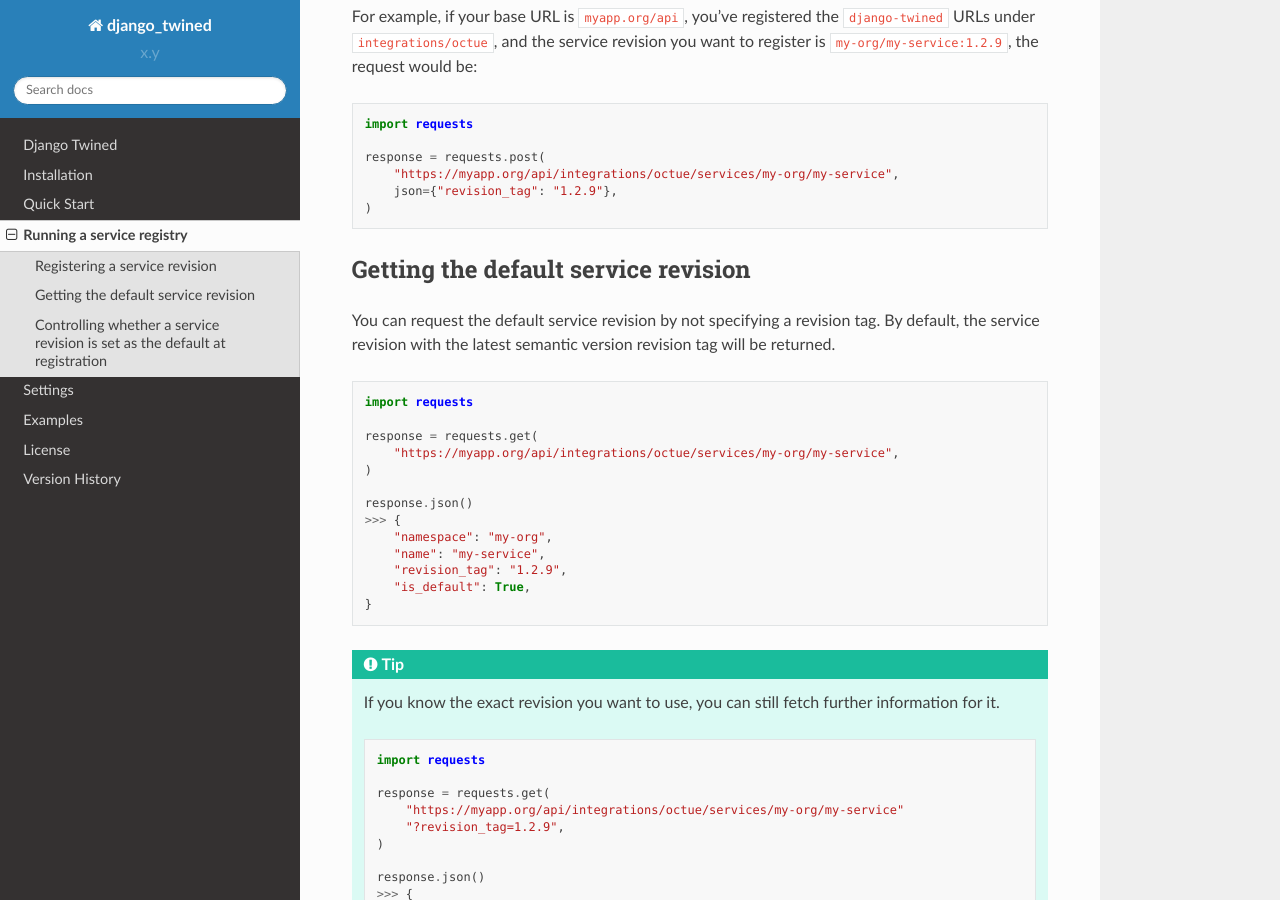
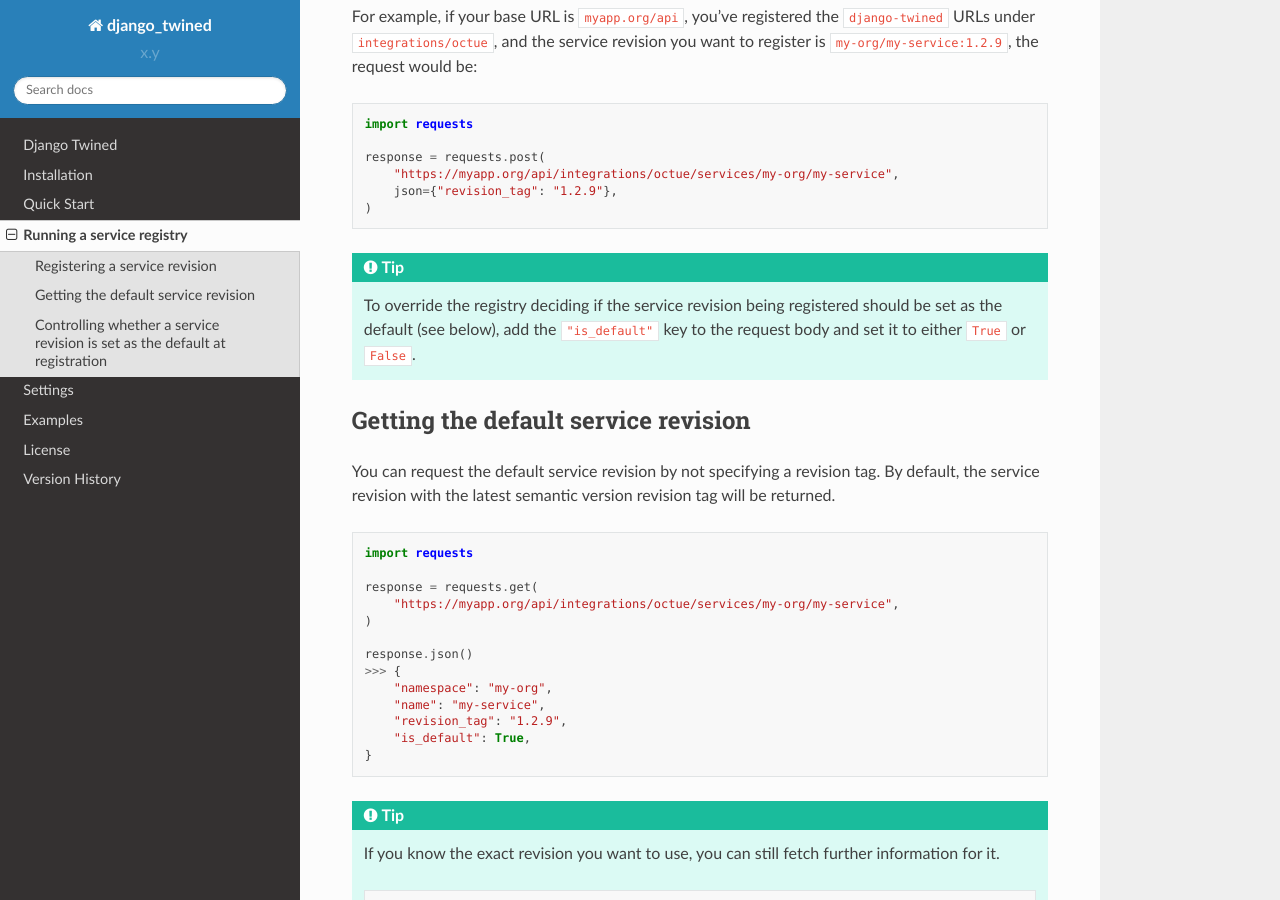
Before and after one commit to octue/django-twined, a Sphinx documentation site: the page built from docs/source/service_revisions.rst, in a window 1280 px wide and 900 px high, scrolled down 482 px. Built offline with Sphinx 7.4.7 and the Read the Docs theme 2.0.0, drawn with Linux system fonts in a browser that asks for light colours.

Commit message:
DOC: Update docs
skipci

```diff
--- a/docs/source/service_revisions.rst
+++ b/docs/source/service_revisions.rst
@@ -31,6 +31,11 @@ be:
         "https://myapp.org/api/integrations/octue/services/my-org/my-service",
         json={"revision_tag": "1.2.9"},
     )
+
+.. tip::
+
+    To override the registry deciding if the service revision being registered should be set as the default (see below),
+    add the ``"is_default"`` key to the request body and set it to either ``True`` or ``False``.
 
 Getting the default service revision
 ====================================
```
